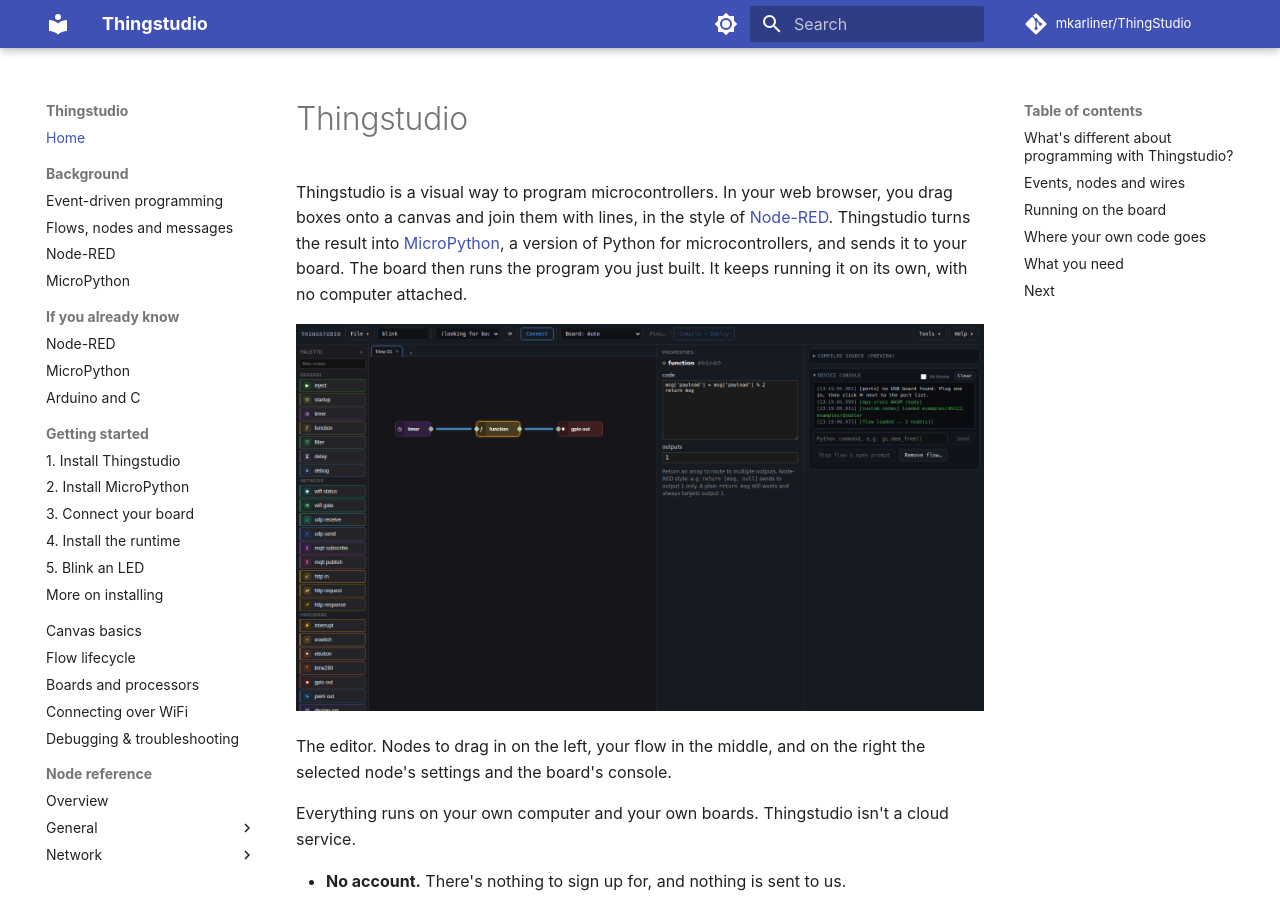
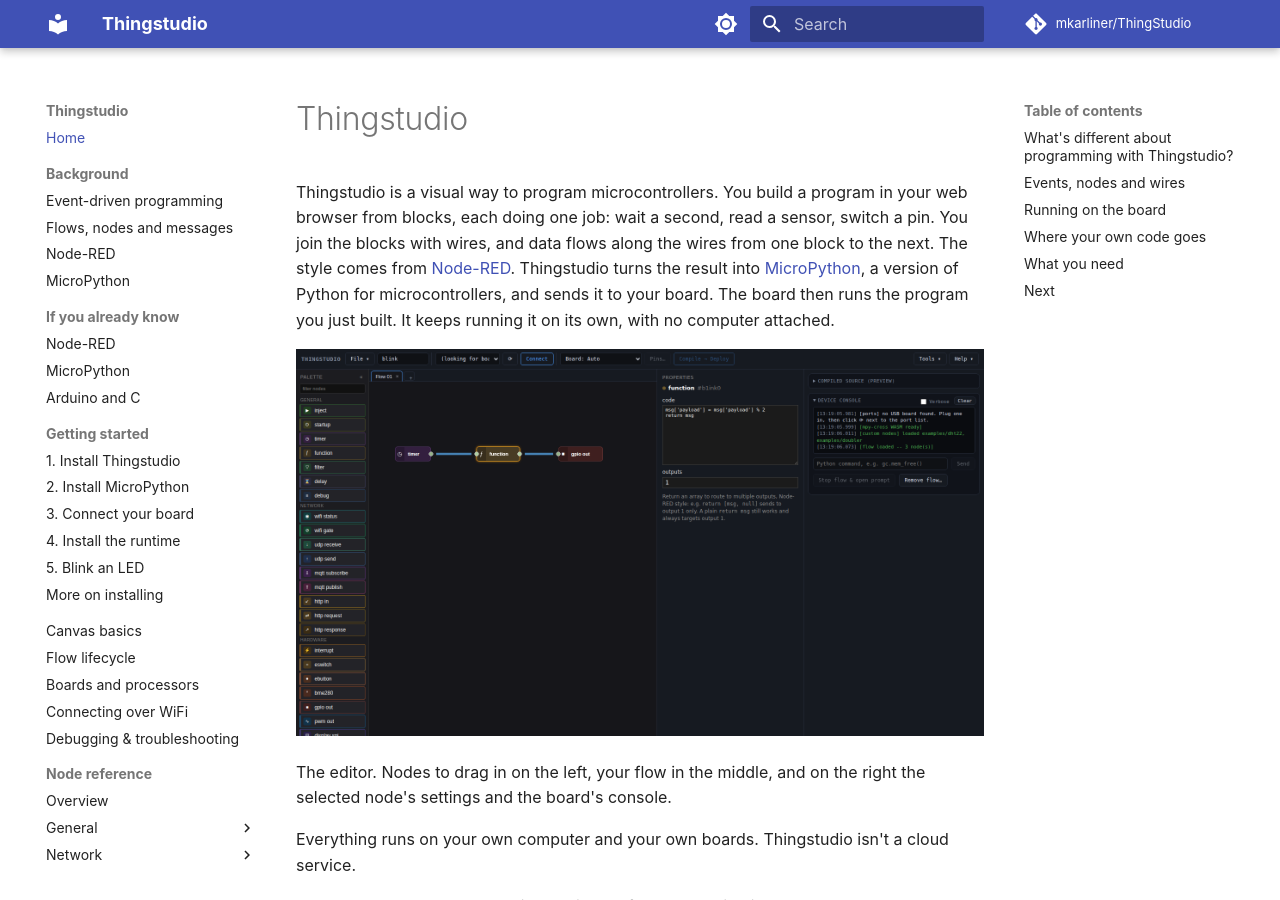
Before and after one commit to mkarliner/ThingStudio, an MkDocs documentation site: the page built from docs/user-guide/index.md, in a window 1280 px wide and 900 px high. Built offline with MkDocs 1.6.1 and Material for MkDocs 9.7.7, drawn with Linux system fonts in a browser that asks for light colours; comment, search, counter and statistics services are not loaded; some of the changed text lies outside the part shown.

Commit message:
FIX: better first sentence

```diff
--- a/docs/user-guide/index.md
+++ b/docs/user-guide/index.md
@@ -1,8 +1,9 @@
 # Thingstudio
 
-Thingstudio is a visual way to program microcontrollers. In your web browser, you drag boxes onto a canvas and join
-them with lines, in the style of [Node-RED](https://nodered.org/). Thingstudio turns the result into
-[MicroPython](https://micropython.org/), a version of Python for microcontrollers, and sends it to your board. The
+Thingstudio is a visual way to program microcontrollers. You build a program in your web browser from blocks, each
+doing one job: wait a second, read a sensor, switch a pin. You join the blocks with wires, and data flows along the
+wires from one block to the next. The style comes from [Node-RED](https://nodered.org/). Thingstudio turns the result
+into [MicroPython](https://micropython.org/), a version of Python for microcontrollers, and sends it to your board. The
 board then runs the program you just built. It keeps running it on its own, with no computer attached.
 
 ![The Thingstudio editor, showing a three-node flow: timer, function and gpio out](images/editor.png)
@@ -45,7 +46,7 @@
 
 ## Events, nodes and wires
 
-Each response to an event is drawn as a small chain of **nodes**. A node does one job: fire every second, read a
+Each block is called a **node**. Each response to an event is drawn as a small chain of nodes. A node does one job: fire every second, read a
 pin, run some Python, switch an output. **Wires** join one node's output to the next node's input. Together they make a **flow**.
 
 Nodes pass **messages** along the wires. A message is a small bundle of data, with the main value in its
```
